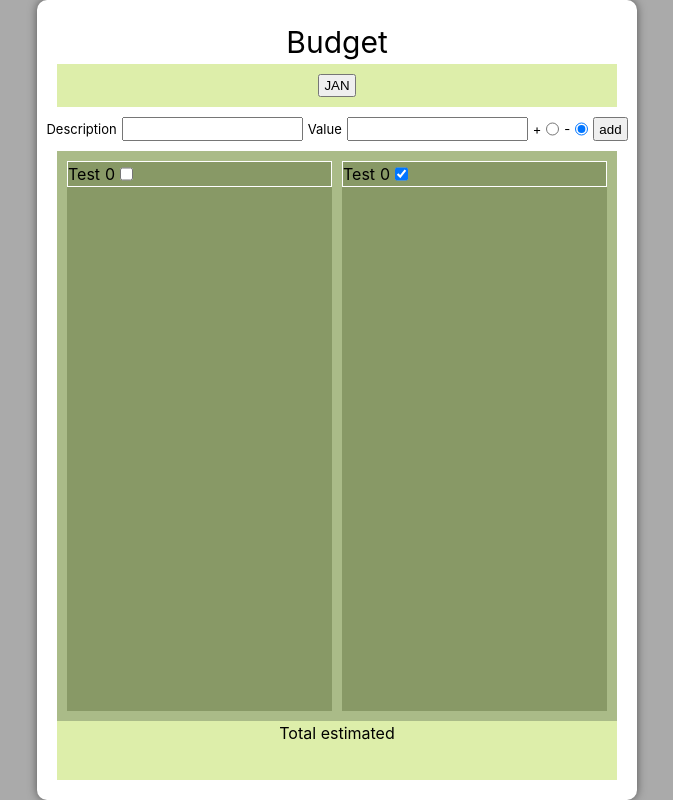
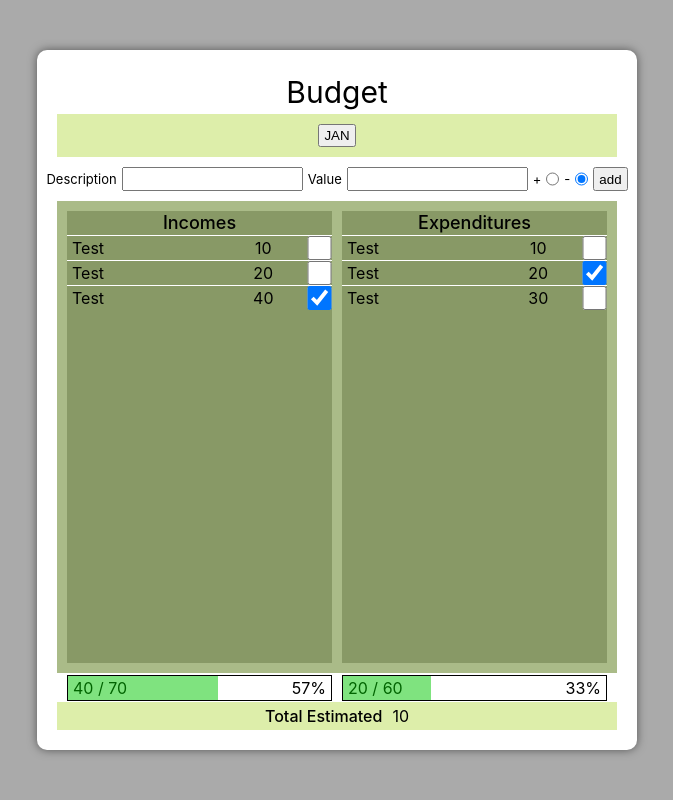
Before and after one commit to aldair-gc/budget, a React (Vite) app: page / in a window 1280 px wide. Shown: the whole page, without its empty margins (303-976 px from the left). Built offline with nearby package versions, Linux system fonts and the light colour scheme.

Commit message:
simple but working

```diff
--- a/src/App.tsx
+++ /dev/null
@@ -1,7 +0,0 @@
-import Budget from "./components/budget";
-
-export default function App() {
-  return (
-    <Budget />
-  );
-}
--- /dev/null
+++ b/src/components/bd-test.json
@@ -0,0 +1,8 @@
+[
+  {"id": 0, "type": "income", "description": "Test", "value":10, "status": "pending"},
+  {"id": 1, "type": "income", "description": "Test", "value":20, "status": "pending"},
+  {"id": 3, "type": "income", "description": "Test", "value":40, "status": "done"},
+  {"id": 4, "type": "expenditure", "description": "Test", "value":10, "status": "pending"},
+  {"id": 5, "type": "expenditure", "description": "Test", "value":20, "status": "done"},
+  {"id": 6, "type": "expenditure", "description": "Test", "value":30, "status": "pending"}
+]
--- a/src/components/budget-item.tsx
+++ /dev/null
@@ -1,20 +0,0 @@
-import { useState } from "react";
-import { BudgetItemProtocol } from "./protocols/budget-item-protocol";
-
-export default function BudgetItem(props: BudgetItemProtocol) {
-  const [description, setDescription] = useState(props.description);
-  const [value, setValue] = useState(props.value);
-  const [status, setStatus] = useState(props.status);
-
-  const toggleButton = () => {
-    setStatus((document.querySelector("#" + props.id) as HTMLInputElement).checked ? "done" : "pending");
-  };
-
-  return (
-    <li className={"budget-item item-status-" + status}>
-      <div className="description">{description}</div>
-      <div className="value">{value}</div>
-      <input type="checkbox" id={props.id} onChange={toggleButton} checked={status === "done"} />
-    </li>
-  );
-}
--- a/src/components/budget-list.tsx
+++ /dev/null
@@ -1,34 +0,0 @@
-import { useState } from "react";
-import { BudgetItemProtocol } from "./protocols/budget-item-protocol";
-import BudgetItem from "./budget-item";
-
-export default function BudgetList(props: {list: BudgetItemProtocol[]}) {
-  const [list, setList] = useState(props.list);
-
-  function addItem(...itens: BudgetItemProtocol[]): void {
-    itens.forEach(item => list.push(item));
-  }
-
-  function removeItem(item: BudgetItemProtocol): void {
-    const index = list.indexOf(item);
-    if (index !== -1) list.splice(index, 1);
-  }
-
-  function getTotal(): number {
-    return list.reduce((sum, item) => sum += item.value, 0);
-  }
-
-  function getTotalPending(): number {
-    return list.reduce((sum, item) => sum += item.status === "pending" ? item.value : 0, 0);
-  }
-
-  function getTotalDone(): number {
-    return list.reduce((sum, item) => sum += item.status === "done" ? item.value : 0, 0);
-  }
-
-  return (
-    <div className="budget-list">
-      {list.map(item => <BudgetItem key={item.id} id={item.id} description={item.description} value={item.value} status={item.status} />)}
-    </div>
-  );
-}
--- a/src/components/budget-month.tsx
+++ /dev/null
@@ -1,41 +0,0 @@
-import { useState } from "react";
-import BudgetList from "./budget-list";
-import { BudgetItemProtocol } from "./protocols/budget-item-protocol";
-
-export default function BudgetMonth(props: {year: number, month: number}) {
-  const [incomeList, setIncomeList] = useState([{id: "0", description: "Test", value:0, status: "pending"}]);
-  const [expenditureList, setExpenditureList] = useState([{id: "0", description: "Test", value:0, status: "done"}]);
-
-  // function itensPending(): BudgetItemProtocol[] {
-  //   const itensPending: BudgetItemProtocol[] = [];
-  //   incomeList.map((item: BudgetItemProtocol) => {
-  //     if (item.status === "pending") itensPending.push(item);
-  //   });
-  //   expenditureList.map((item: BudgetItemProtocol) => {
-  //     if (item.status === "pending") itensPending.push(item);
-  //   });
-  //   return itensPending;
-  // }
-
-  // function itensDone(): BudgetItemProtocol[] {
-  //   const itensDone: BudgetItemProtocol[] = [];
-  //   incomeList.map((item: BudgetItemProtocol) => {
-  //     if (item.status === "done") itensDone.push(item);
-  //   });
-  //   expenditureList.map((item: BudgetItemProtocol) => {
-  //     if (item.status === "done") itensDone.push(item);
-  //   });
-  //   return itensDone;
-  // }
-
-  // function result(): number {
-  //   return expenditureList.getTotal() - incomeList.getTotal();
-  // }
-
-  return (
-    <div className="budget-month">
-      <BudgetList list={incomeList} />
-      <BudgetList list={expenditureList} />
-    </div>
-  );
-}
--- a/src/components/budget.tsx
+++ b/src/components/budget.tsx
@@ -1,25 +1,45 @@
-import { FormEvent, useState } from "react";
-import BudgetMonth from "./budget-month";
+import { ChangeEvent, FormEvent, useEffect, useState } from "react";
 import "./style.css";
+import fileData from "./bd-test.json";
 
 export default function Budget() {
+  const [list, setList] = useState(fileData);
   const [inputText, setInputText] = useState("");
   const [inputValue, setInputValue] = useState("");
   const [inputType, setInputType] = useState("expenditure");
-  const [budgetDate, setBudgetDate] = useState({year: new Date().getFullYear(), month: new Date().getMonth()});
 
-  function handleSubmit(e: FormEvent<HTMLFormElement>) {
+  function handleSubmit(e: FormEvent<HTMLFormElement>): void {
     e.preventDefault();
-    console.log(inputText, inputValue, inputType);
-    // (inputType === "expenditure" ? expenditureList : incomeList).addItem({ description: inputText, value: +inputValue, status: "pending" });
+    setList(list.concat([{ id: new Date().getTime(), type: inputType, description: inputText, value: +inputValue, status: "pending" }])
+    );
+  }
+
+  const toggleButton = (e: ChangeEvent) => {
+    const newList = [...list];
+    newList.map((item) => {
+      if (item.id.toString() === e.target.id) {
+        item.status = item.status === "pending" ? "done" : "pending";
+      }
+    });
+    setList(newList);
+  };
+
+  function totalEstimated(type: "income" | "expenditure" | "all", status: "pending" | "done" | "all"): number {
+    return list.reduce((sum, item) => sum += ((item.type === type || type === "all") && (item.status === status || status === "all")) ? item.value : 0, 0);
+  }
+
+  function totalStyle(type: "income" | "expenditure") {
+    return { width: ((totalEstimated(type, "done") * 100) / totalEstimated(type, "all")) + "%" };
   }
 
   return (
     <div id="budget-container">
       <div className="header-container">Budget</div>
+
       <div className="month-container">
         <button>JAN</button>
       </div>
+
       <div className="input-container">
         <form onSubmit={(e) => handleSubmit(e)}>
           <label htmlFor="text">Description</label>
@@ -37,8 +57,50 @@ export default function Budget() {
           <input type="submit" value="add" />
         </form>
       </div>
-      <BudgetMonth year={budgetDate.year} month={budgetDate.month} />
-      <div className="total-container">Total estimated</div>
+
+      <div className="budget-month">
+        <div className="budget-list income-list">
+          <h2>Incomes</h2>
+          {list.map(item =>item.type === "income" &&
+              <li key={item.id} className={"budget-item item-status-" + item.status}>
+                <div className="description">{item.description}</div>
+                <div className="value">{item.value}</div>
+                <input type="checkbox" id={item.id.toString()} onChange={toggleButton} checked={item.status === "done"} />
+              </li>
+          )}
+        </div>
+
+        <div className="budget-list expenditure-list">
+          <h2>Expenditures</h2>
+          {list.map(item => item.type === "expenditure" &&
+              <li key={item.id} className={"budget-item item-status-" + item.status}>
+                <div className="description">{item.description}</div>
+                <div className="value">{item.value}</div>
+                <input type="checkbox" id={item.id.toString()} onChange={toggleButton} checked={item.status === "done"} />
+              </li>
+          )}
+        </div>
+      </div>
+
+      <div className="total-container">
+        <div>
+          <div className="total-numbers">
+            <p>{totalEstimated("income", "done")} / {totalEstimated("income", "all")}</p>
+            <p>{Math.floor((totalEstimated("income", "done") * 100) / totalEstimated("income", "all")) + "%"}</p>
+          </div>
+          <div className="total-graph" style={totalStyle("income")} />
+        </div>
+        <div>
+          <div className="total-numbers">
+            <p>{totalEstimated("expenditure", "done")} / {totalEstimated("expenditure", "all")}</p>
+            <p>{Math.floor((totalEstimated("expenditure", "done") * 100) / totalEstimated("expenditure", "all")) + "%"}</p>
+          </div>
+          <div className="total-graph" style={totalStyle("expenditure")} />
+        </div>
+      </div>
+      <div className="total-estimated-container">
+        <h3>Total Estimated</h3><p>{totalEstimated("income", "all") - totalEstimated("expenditure", "all")}</p>
+      </div>
     </div>
   );
 }
--- a/src/components/protocols/budget-item-protocol.ts
+++ /dev/null
@@ -1,6 +0,0 @@
-export interface BudgetItemProtocol {
-  id: string;
-  description: string;
-  value: number;
-  status: "pending" | "done";
-}
--- a/src/components/protocols/budget-list-protocol.ts
+++ /dev/null
@@ -1,5 +0,0 @@
-import { BudgetItemProtocol } from "./budget-item-protocol";
-
-export interface BudgetListProtocol {
-  list: Array<BudgetItemProtocol>;
-}
--- a/src/components/style.css
+++ b/src/components/style.css
@@ -2,7 +2,7 @@
     display: flex;
     flex-direction: column;
     width: 600px;
-    height: 800px;
+    height: 700px;
     background: #fff;
     border-radius: 10px;
     padding: 20px;
@@ -38,17 +38,77 @@
     text-align: center;
   }
 
+  h2 {
+    font-size: 18px;
+    font-weight: 500;
+  }
+
+  h3 {
+    font-size: 16px;
+    font-weight: 500;
+  }
+
   .budget-item {
     display: flex;
     gap: 5px;
     list-style: none;
-    border: 1px solid #fff
+    border-top: 1px solid #fff
+  }
+
+  .budget-item .description {
+    width: 60%;
+    text-align: left;
+    padding-left: 5px;
+  }
+
+  .budget-item .value {
+    width: 30%;
+  }
+
+  .budget-item input {
+    width: 10%;
   }
 
   .total-container {
+    display: flex;
+    text-align: center;
+    align-items: center;
+    gap: 10px;
+    height: 40px;
+    padding: 0 10px;
+  }
+
+  .total-container > div {
+    position:relative;
+    width: 50%;
+    border: 1px solid #000;
+  }
+
+  .total-numbers {
+    display: flex;
+    align-items: center;
+    justify-content: space-between;
+    height: 100%;
+    color: #000;
+    padding: 0 5px;
+  }
+
+  .total-estimated-container {
+    display: flex;
     background: #dea;
-    height: 80px;
+    height: 40px;
     text-align: center;
+    align-items: center;
+    justify-content: center;
+    gap: 10px;
+  }
+
+  .total-graph {
+    position: absolute;
+    background: rgba(0,200,0,0.5);
+    top: 0;
+    left: 0;
+    height: 100%;
   }
 
   .input-container {
--- a/src/main.tsx
+++ b/src/main.tsx
@@ -1,6 +1,6 @@
 import React from "react";
 import ReactDOM from "react-dom/client";
-import Budget from "./App";
+import Budget from "./components/budget";
 import "./style.css";
 
 ReactDOM.createRoot(document.getElementById("root") as HTMLElement).render(
```
Also changed, not shown: src/components/protocols/budget-month-protocol.ts (deleted, +0 -7 lines).
